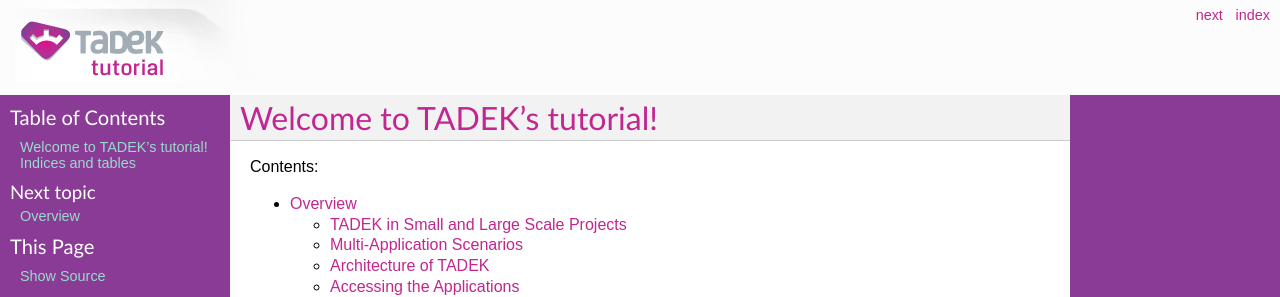
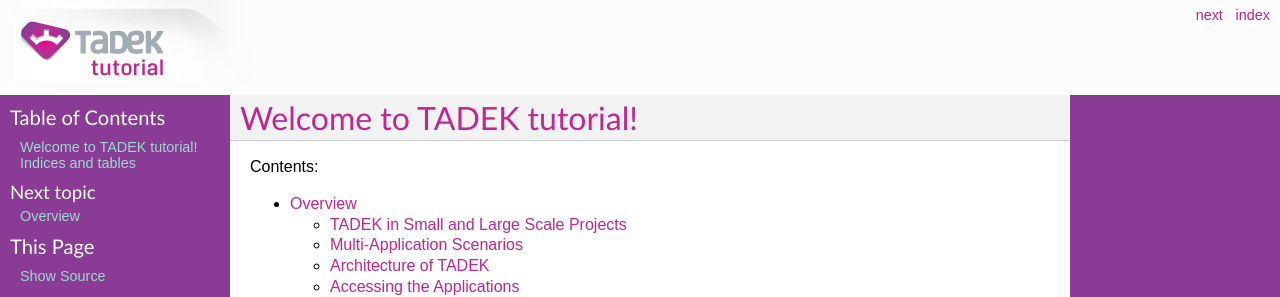
Before and after one commit to tadek-project/tadek-tutorial, a Sphinx documentation site: the page built from doc/source/index.rst, in a window 1280 px wide. Shown: the top 297 px of the page. Built offline with Sphinx 7.4.7, drawn with Linux system fonts in a browser that asks for light colours.

```diff
--- a/doc/source/index.rst
+++ b/doc/source/index.rst
@@ -1,5 +1,5 @@
-Welcome to TADEK's tutorial!
-============================
+Welcome to TADEK tutorial!
+==========================
 
 Contents:
 
```
